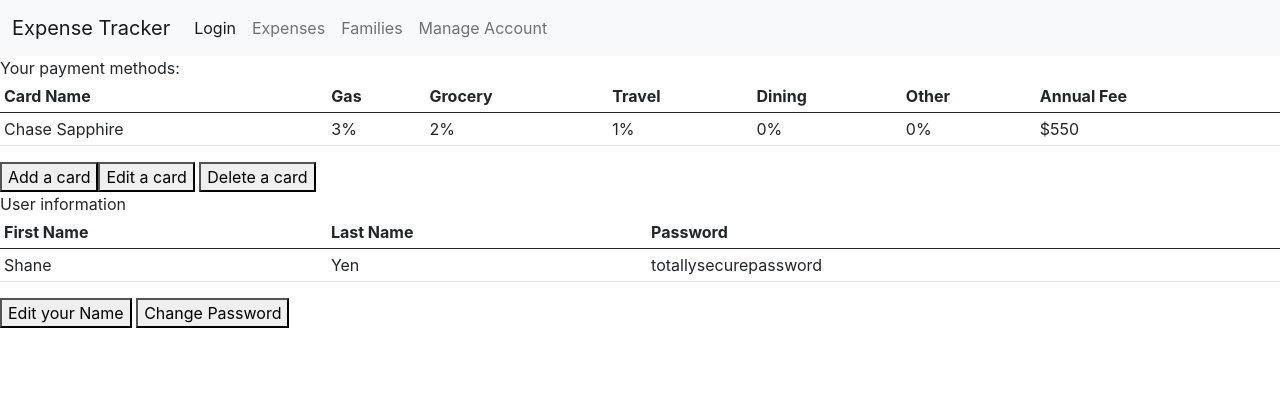
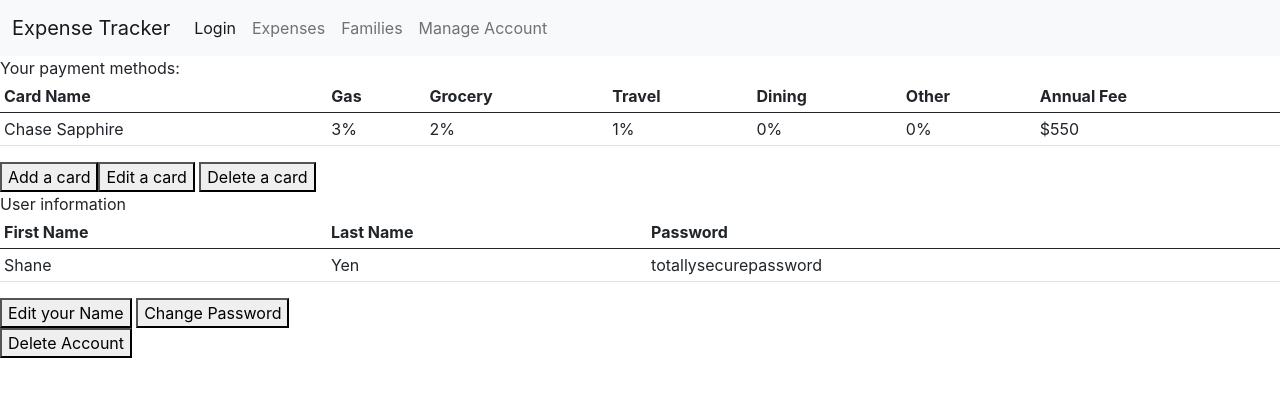
Before and after one commit to Tyler-Rayls/expense-tracker, a React (Create React App) app: page /accountSettings in a window 1280 px wide. Shown: the top 396 px of the page. Built offline with nearby package versions, Linux system fonts and the light colour scheme.

Commit message:
Added delete account button

```diff
--- a/src/AccountSettingsPage.js
+++ b/src/AccountSettingsPage.js
@@ -7,7 +7,9 @@
 const AccountSettings = () => {
   return (
     <div><PaymentMethodTable/>
-    <UserInfoTable/></div>
+    <UserInfoTable/>
+    <button>Delete Account</button>
+    </div>
 
   )
 }
```
